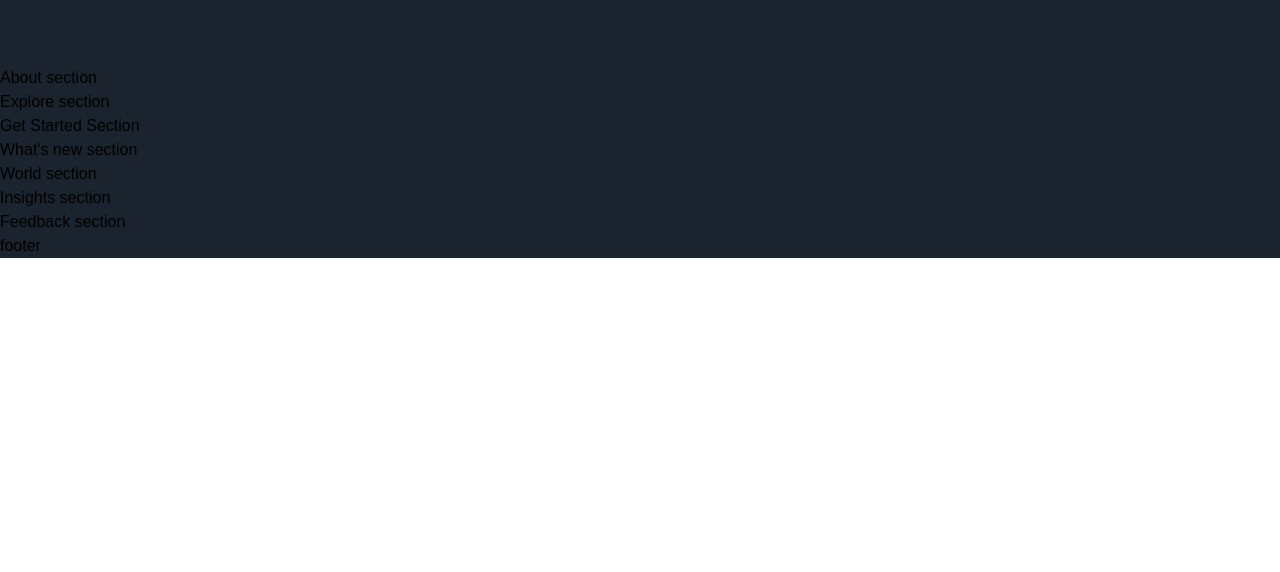
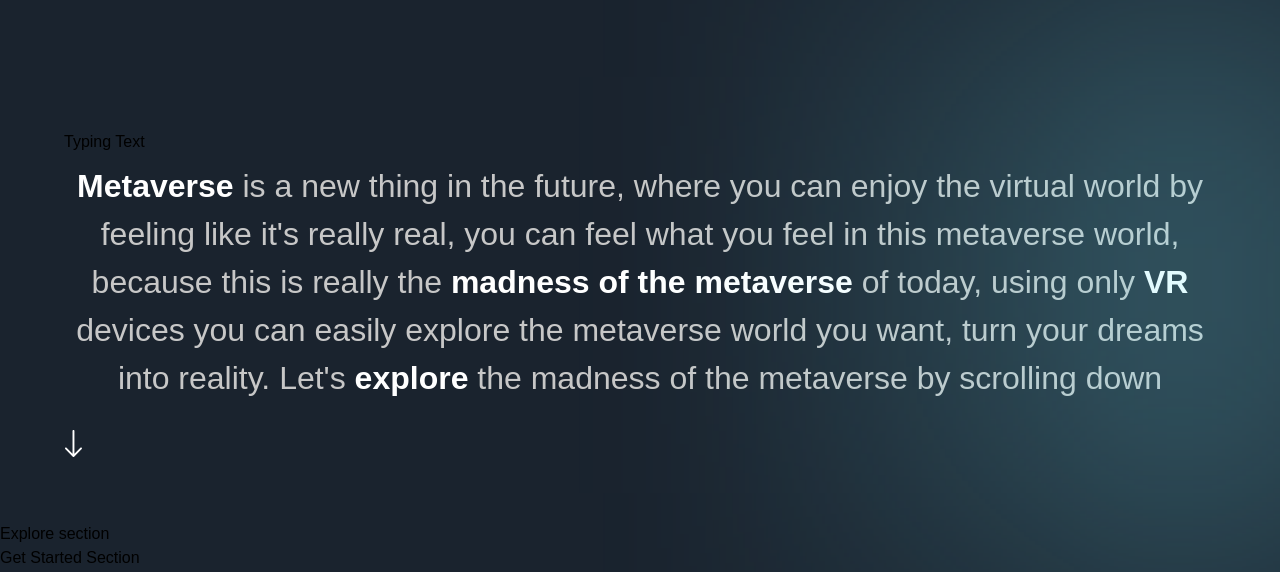
Before and after one commit to SmaelNicolas/metaverse_landing, a Next.js app: page / in a window 1280 px wide. Shown: the part 1038-1610 px from the top of the page. Before the commit the page ends 1296 px from the top, so only its background shows below. Built offline with nearby package versions, Linux system fonts and the light colour scheme; a web font is replaced by a local one.

Commit message:
about section

```diff
--- a/sections/About.jsx
+++ b/sections/About.jsx
@@ -1,9 +1,51 @@
-'use client';
+"use client";
+
+import { motion } from "framer-motion";
+import { TypingText } from "../components";
+
+import styles from "../styles";
+import {
+	fadeIn,
+	slideIn,
+	staggerContainer,
+	textVariant,
+} from "../utils/motion";
 
 const About = () => (
-  <section>
-    About section
-  </section>
+	<section className={`${styles.paddings} relative z-10`}>
+		<div className="gradient-02 z-0" />
+		<motion.div
+			variants={staggerContainer}
+			initial="hidden"
+			whileInView="show"
+			viewport={{ once: false, amount: 0.25 }}
+			classname={`${styles.innerWidth} mx-auto ${styles.flexCenter} flex-col`}>
+			<TypingText title="| About Metaversus" textStyles="text-center" />
+			<motion.p
+				variants={fadeIn("up", "tween", 0.2, 1)}
+				className="mt-[8px] font-normal sm:text-[32px] text-[20px] text-center text-secondary-white">
+				<span className="font-extrabold text-white">Metaverse</span> is
+				a new thing in the future, where you can enjoy the virtual world
+				by feeling like it's really real, you can feel what you feel in
+				this metaverse world, because this is really the{" "}
+				<span className="font-extrabold text-white">
+					madness of the metaverse
+				</span>{" "}
+				of today, using only{" "}
+				<span className="font-extrabold text-white">VR</span> devices
+				you can easily explore the metaverse world you want, turn your
+				dreams into reality. Let's{" "}
+				<span className="font-extrabold text-white">explore</span> the
+				madness of the metaverse by scrolling down
+			</motion.p>
+			<motion.img
+				variants={fadeIn("up", "tween", 0.3, 1)}
+				src="/arrow-down.svg"
+				alt="down arrow"
+				className="w-[18px] h-[28px] object-contain mt-[28px]"
+			/>
+		</motion.div>
+	</section>
 );
 
 export default About;
```
